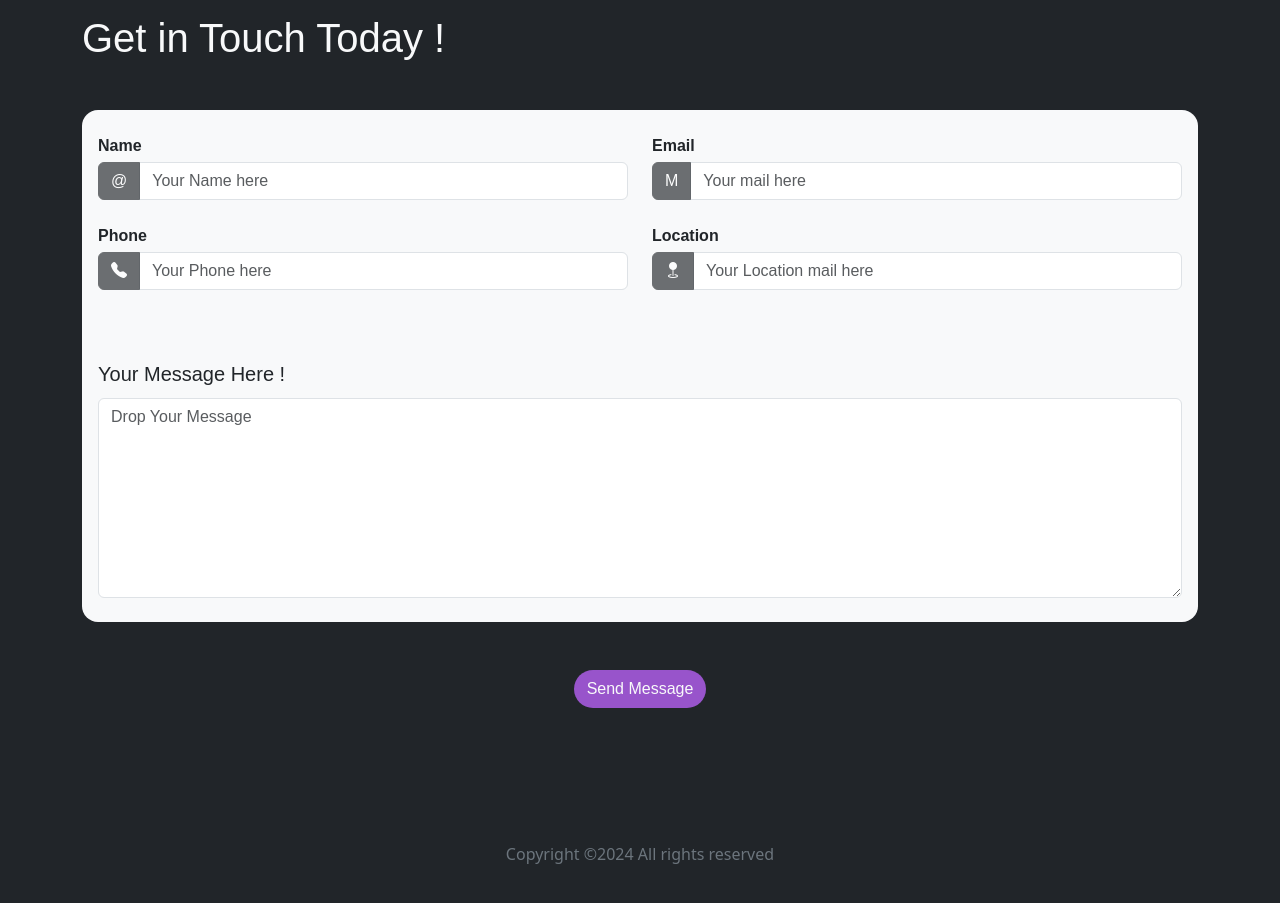
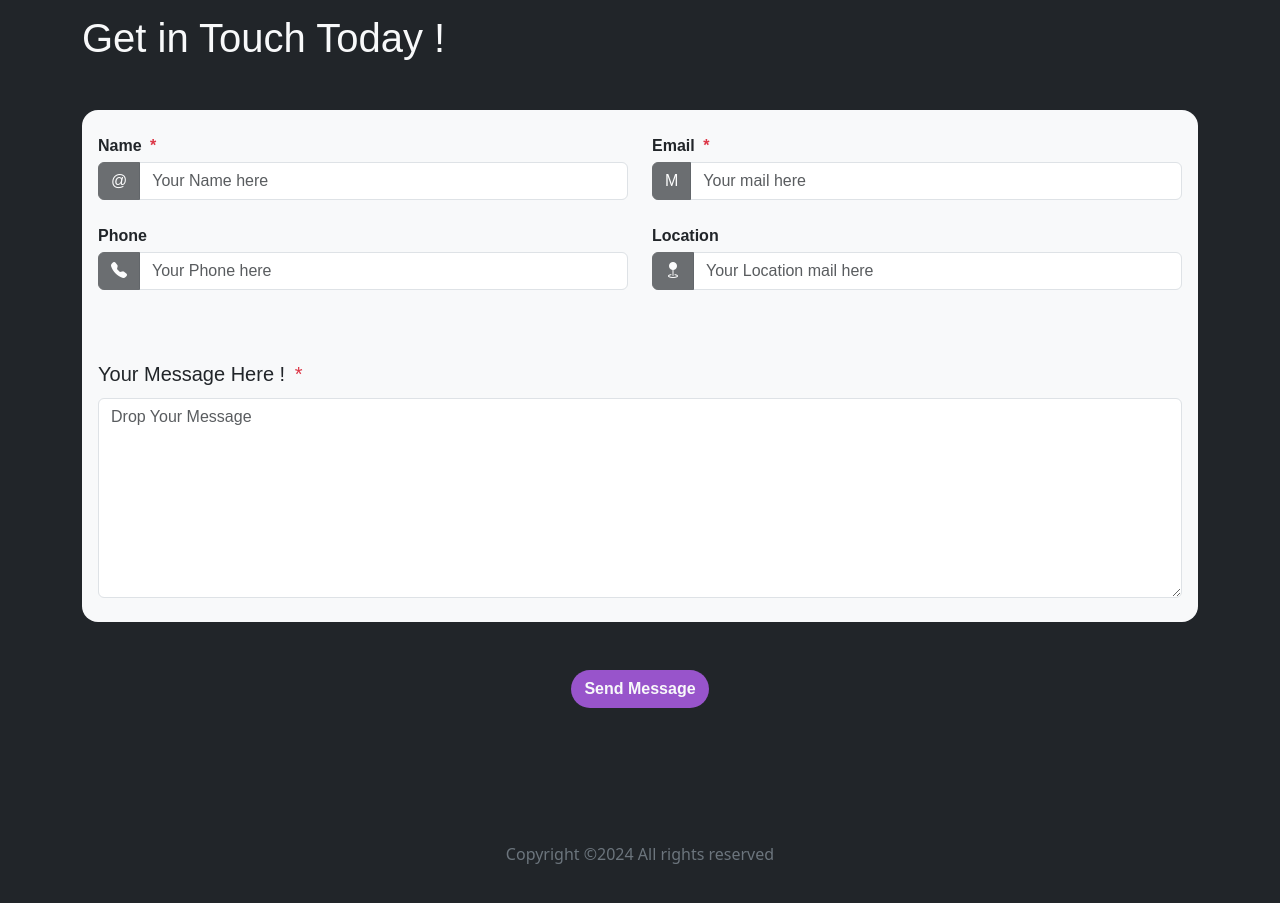
Before and after one commit to Prithivi36/Wintek, a React (Vite) app: page / in a window 1280 px wide. Shown: the part 4080-4983 px from the top of the page. Built offline with nearby package versions, Linux system fonts and the light colour scheme; a web font is replaced by a local one.

Commit message:
Added Form Validation

```diff
--- a/src/Address/DirectContact.jsx
+++ b/src/Address/DirectContact.jsx
@@ -15,6 +15,23 @@ function DirectContact() {
     })
 
     const [loading,setLoading]=React.useState((false))
+    function validation() {
+        if (from.name !== '' && from.email !== '' && from.message !== '') {
+            if(from.email.includes('@')&&from.email.includes('.')){
+                return true;
+            }else{
+                return false
+            }
+        } else {
+            return false;
+        }
+    }
+
+    function handleError(){
+        setLoading(false)
+            alert('Check The details You Have Entered')
+
+    }
 
     function handleChange(){
         const {name,value} = event.target
@@ -26,7 +43,7 @@ function DirectContact() {
     }
     function sendMessage(){
         setLoading(true)
-        axios.post("http://65.0.107.35:8083/submitForm",from).then(
+        {validation()?axios.post("http://65.0.107.35:8083/submitForm",from).then(
             res=>{alert(res.data)
                 setForm(
                     {
@@ -36,10 +53,13 @@ function DirectContact() {
                         location:'',
                         message:''
                     }
+
                 )
                 setLoading(false)
             }
-        )
+        ):handleError()
+    }
+
     }
 
   return (
@@ -49,14 +69,14 @@ function DirectContact() {
             <div className="bg-light rounded-4  py-4 px-3">
                 <div className="row">
                     <div className="col-md mb-md-0 mb-3">
-                        <label htmlFor="FirstName" className='fw-bolder text-dark mb-1'>Name</label>
+                        <label htmlFor="FirstName" className='fw-bolder text-dark mb-1'>Name <span className='ms-1 text-danger'>*</span></label>
                         <div className="input-group">
                             <button className='btn btn-dark disabled'>@</button>
                             <input value={from.name}  name="name" onChange={()=>handleChange()} id='FirstName' className='form-control' placeholder='Your Name here' type="text" />
                         </div>
                     </div>
                     <div className="col-md">
-                        <label htmlFor="Email" className='fw-bolder text-dark mb-1'>Email</label>
+                        <label htmlFor="Email" className='fw-bolder text-dark mb-1'>Email <span className='ms-1 text-danger'>*</span></label>
                         <div className="input-group">
                             <button className='btn btn-dark disabled'>M</button>
                             <input  value={from.email}  name="email" onChange={()=>handleChange()} id='Email' className='form-control' placeholder='Your mail here' type="text" />
@@ -86,7 +106,7 @@ function DirectContact() {
                 <div className="row mt-md-4">
                     <div className="col-md mb-md-0 mt-5 mb-3">
                         <label htmlFor="Message" className='fw-bolder text-dark mb-1'>
-                            <h5>Your Message Here !</h5>
+                            <h5>Your Message Here ! <span className='ms-1 text-danger'>*</span></h5>
                         </label>
                         <div className="input-group">
                             <textarea value={from.message}  name="message" onChange={()=>handleChange()} style={{height:'200px'}} id='Message' className='form-control' placeholder='Drop Your Message' type="text" />
@@ -95,7 +115,7 @@ function DirectContact() {
                 </div>
             </div>
             <p className='text-center mt-5'>
-                <button onClick={sendMessage} className="btn bg-indigo rounded-5 text-light">
+                <button onClick={sendMessage} className="btn fw-bolder bg-indigo rounded-5 text-light">
                     {loading?
                     <>
                     <img className='img-fluid w-50 m-0' src={Loading} alt="" />
```
